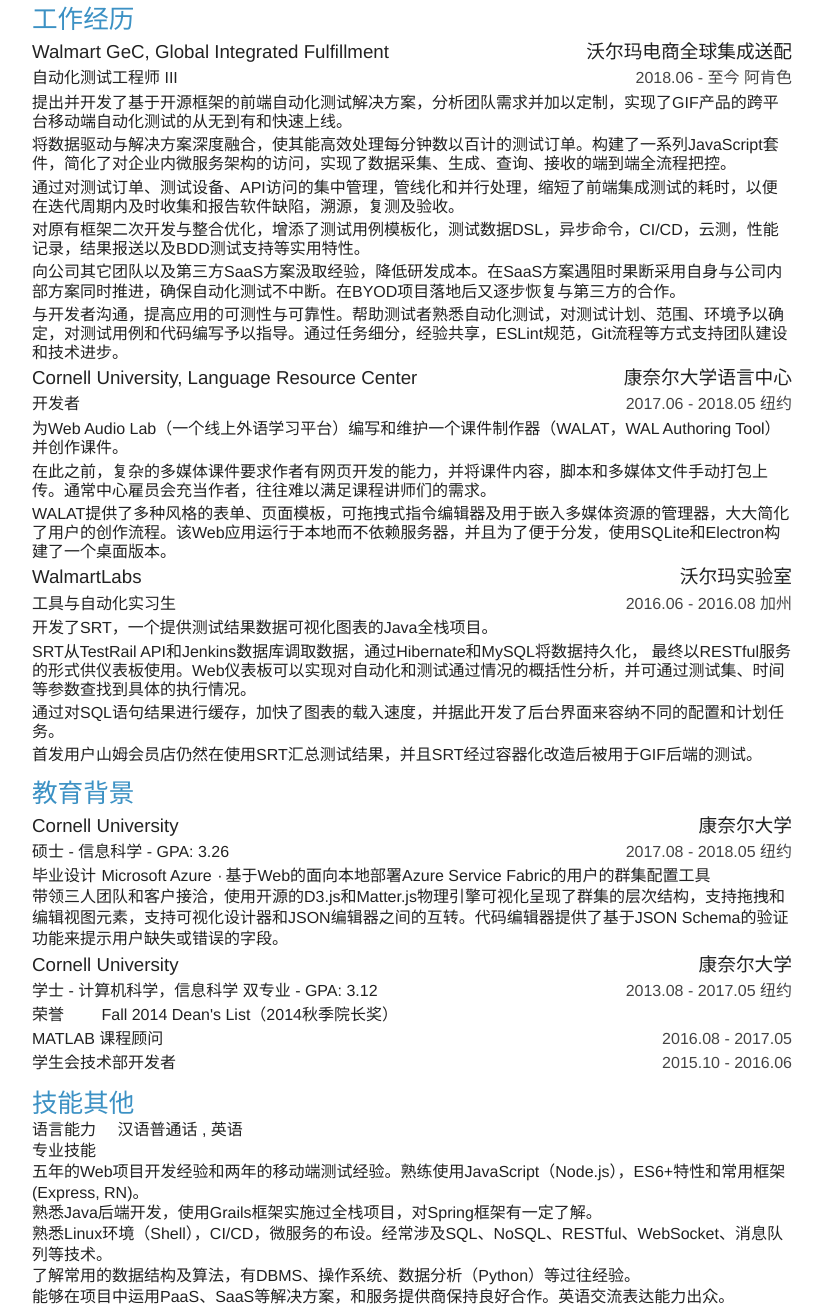
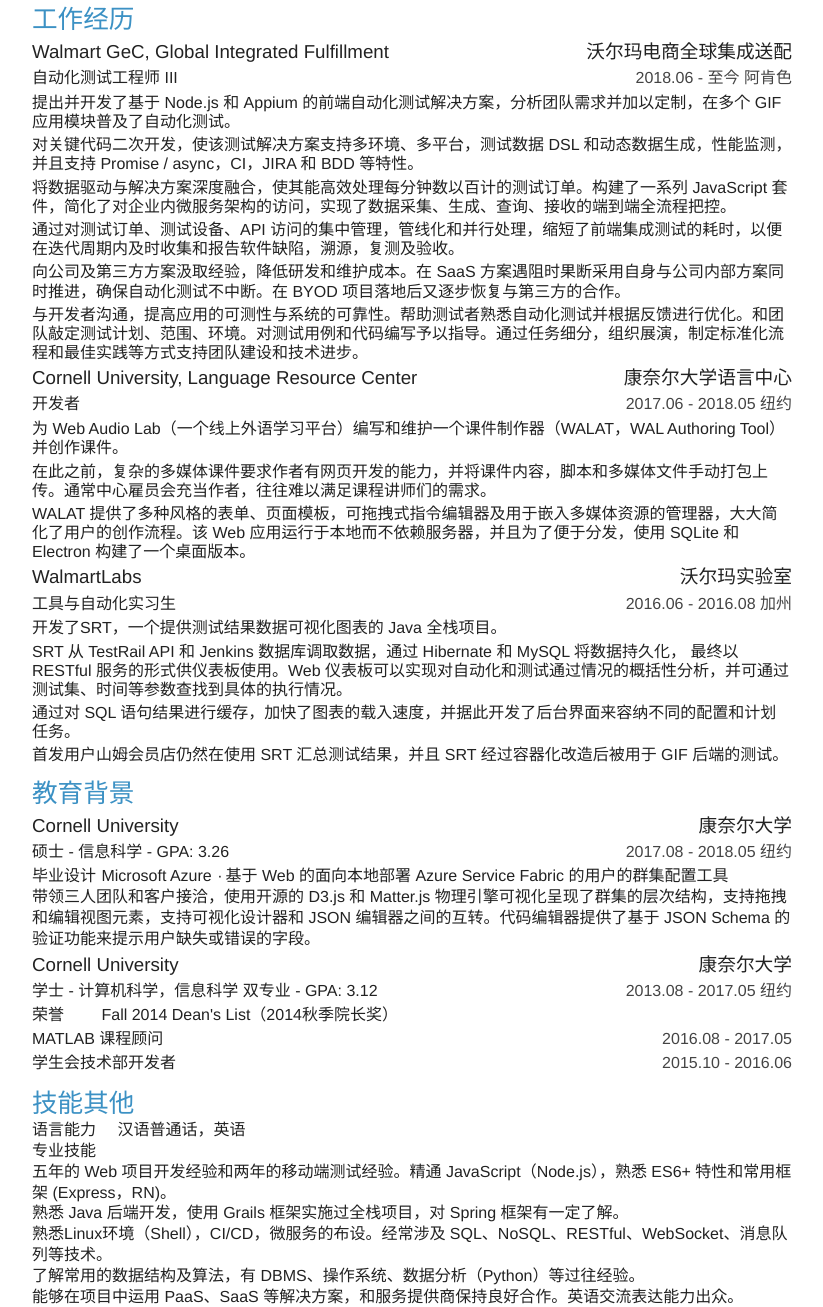
Before and after one commit to xenialaq/resume, a website: page Qian_Ke_cn.html in a window 1280 px wide. Shown: the part 157-1464 px from the top of the page, without its empty margins (8-831 px from the left). Drawn offline with Linux system fonts and the light colour scheme; a web font is replaced by a local one.

Commit message:
cn improved

```diff
--- a/Qian_Ke_cn.html
+++ b/Qian_Ke_cn.html
@@ -80,22 +80,22 @@
         <div class="summary">
           <p>
             <p>
-              提出并开发了基于开源框架的前端自动化测试解决方案，分析团队需求并加以定制，实现了GIF产品的跨平台移动端自动化测试的从无到有和快速上线。
+              提出并开发了基于 Node.js 和 Appium 的前端自动化测试解决方案，分析团队需求并加以定制，在多个 GIF 应用模块普及了自动化测试。
             </p>
             <p>
-              将数据驱动与解决方案深度融合，使其能高效处理每分钟数以百计的测试订单。构建了一系列JavaScript套件，简化了对企业内微服务架构的访问，实现了数据采集、生成、查询、接收的端到端全流程把控。
+              对关键代码二次开发，使该测试解决方案支持多环境、多平台，测试数据 DSL 和动态数据生成，性能监测，并且支持 Promise / async，CI，JIRA 和 BDD 等特性。
             </p>
             <p>
-              通过对测试订单、测试设备、API访问的集中管理，管线化和并行处理，缩短了前端集成测试的耗时，以便在迭代周期内及时收集和报告软件缺陷，溯源，复测及验收。
+              将数据驱动与解决方案深度融合，使其能高效处理每分钟数以百计的测试订单。构建了一系列 JavaScript 套件，简化了对企业内微服务架构的访问，实现了数据采集、生成、查询、接收的端到端全流程把控。
             </p>
             <p>
-              对原有框架二次开发与整合优化，增添了测试用例模板化，测试数据DSL，异步命令，CI/CD，云测，性能记录，结果报送以及BDD测试支持等实用特性。
+              通过对测试订单、测试设备、API 访问的集中管理，管线化和并行处理，缩短了前端集成测试的耗时，以便在迭代周期内及时收集和报告软件缺陷，溯源，复测及验收。
             </p>
             <p>
-              向公司其它团队以及第三方SaaS方案汲取经验，降低研发成本。在SaaS方案遇阻时果断采用自身与公司内部方案同时推进，确保自动化测试不中断。在BYOD项目落地后又逐步恢复与第三方的合作。
+              向公司及第三方方案汲取经验，降低研发和维护成本。在 SaaS 方案遇阻时果断采用自身与公司内部方案同时推进，确保自动化测试不中断。在 BYOD 项目落地后又逐步恢复与第三方的合作。
             </p>
             <p>
-              与开发者沟通，提高应用的可测性与可靠性。帮助测试者熟悉自动化测试，对测试计划、范围、环境予以确定，对测试用例和代码编写予以指导。通过任务细分，经验共享，ESLint规范，Git流程等方式支持团队建设和技术进步。
+              与开发者沟通，提高应用的可测性与系统的可靠性。帮助测试者熟悉自动化测试并根据反馈进行优化。和团队敲定测试计划、范围、环境。对测试用例和代码编写予以指导。通过任务细分，组织展演，制定标准化流程和最佳实践等方式支持团队建设和技术进步。
             </p>
           </p>
         </div>
@@ -124,13 +124,13 @@
         </div>
         <div class="summary">
           <p>
-            为Web Audio Lab（一个线上外语学习平台）编写和维护一个课件制作器（WALAT，WAL Authoring Tool）并创作课件。
+            为 Web Audio Lab（一个线上外语学习平台）编写和维护一个课件制作器（WALAT，WAL Authoring Tool）并创作课件。
           </p>
           <p>
             在此之前，复杂的多媒体课件要求作者有网页开发的能力，并将课件内容，脚本和多媒体文件手动打包上传。通常中心雇员会充当作者，往往难以满足课程讲师们的需求。
           </p>
           <p>
-            WALAT提供了多种风格的表单、页面模板，可拖拽式指令编辑器及用于嵌入多媒体资源的管理器，大大简化了用户的创作流程。该Web应用运行于本地而不依赖服务器，并且为了便于分发，使用SQLite和Electron构建了一个桌面版本。
+            WALAT 提供了多种风格的表单、页面模板，可拖拽式指令编辑器及用于嵌入多媒体资源的管理器，大大简化了用户的创作流程。该 Web 应用运行于本地而不依赖服务器，并且为了便于分发，使用 SQLite 和 Electron 构建了一个桌面版本。
           </p>
         </div>
       </div>
@@ -157,16 +157,16 @@
           </div>
         </div>
         <div class="summary">
-          <p>开发了SRT，一个提供测试结果数据可视化图表的Java全栈项目。</p>
+          <p>开发了SRT，一个提供测试结果数据可视化图表的 Java 全栈项目。</p>
           <p>
-            SRT从TestRail API和Jenkins数据库调取数据，通过Hibernate和MySQL将数据持久化，
-            最终以RESTful服务的形式供仪表板使用。Web仪表板可以实现对自动化和测试通过情况的概括性分析，并可通过测试集、时间等参数查找到具体的执行情况。
+            SRT 从 TestRail API 和 Jenkins 数据库调取数据，通过 Hibernate 和 MySQL 将数据持久化，
+            最终以 RESTful 服务的形式供仪表板使用。Web 仪表板可以实现对自动化和测试通过情况的概括性分析，并可通过测试集、时间等参数查找到具体的执行情况。
           </p>
           <p>
-            通过对SQL语句结果进行缓存，加快了图表的载入速度，并据此开发了后台界面来容纳不同的配置和计划任务。
+            通过对 SQL 语句结果进行缓存，加快了图表的载入速度，并据此开发了后台界面来容纳不同的配置和计划任务。
           </p>
           <p>
-            首发用户山姆会员店仍然在使用SRT汇总测试结果，并且SRT经过容器化改造后被用于GIF后端的测试。
+            首发用户山姆会员店仍然在使用 SRT 汇总测试结果，并且 SRT 经过容器化改造后被用于 GIF 后端的测试。
           </p>
         </div>
       </div>
@@ -211,11 +211,11 @@
           <ul class="courses mt0 mb0">
             <span class="header">毕业设计</span>
             <li>Microsoft Azure</li>
-            <li>基于Web的面向本地部署Azure Service Fabric的用户的群集配置工具</li>
+            <li>基于 Web 的面向本地部署 Azure Service Fabric 的用户的群集配置工具</li>
           </ul>
           <div class="summary">
-            带领三人团队和客户接洽，使用开源的D3.js和Matter.js物理引擎可视化呈现了群集的层次结构，支持拖拽和编辑视图元素，支持可视化设计器和JSON编辑器之间的互转。代码编辑器提供了基于JSON
-            Schema的验证功能来提示用户缺失或错误的字段。
+            带领三人团队和客户接洽，使用开源的 D3.js 和 Matter.js 物理引擎可视化呈现了群集的层次结构，支持拖拽和编辑视图元素，支持可视化设计器和 JSON 编辑器之间的互转。代码编辑器提供了基于 JSON
+            Schema 的验证功能来提示用户缺失或错误的字段。
           </div>
         </div>
       </div>
@@ -306,7 +306,7 @@
           语言能力
         </div>
         <div class="keywords">
-          汉语普通话 , 英语
+          汉语普通话，英语
         </div>
       </div>
       <div class="item mb0">
@@ -314,11 +314,11 @@
           专业技能
         </div>
         <ul class="list mt0 mb0">
-          <li>五年的Web项目开发经验和两年的移动端测试经验。熟练使用JavaScript（Node.js），ES6+特性和常用框架 (Express, RN)。</li>
-          <li>熟悉Java后端开发，使用Grails框架实施过全栈项目，对Spring框架有一定了解。</li>
-          <li>熟悉Linux环境（Shell），CI/CD，微服务的布设。经常涉及SQL、NoSQL、RESTful、WebSocket、消息队列等技术。</li>
-          <li>了解常用的数据结构及算法，有DBMS、操作系统、数据分析（Python）等过往经验。</li>
-          <li>能够在项目中运用PaaS、SaaS等解决方案，和服务提供商保持良好合作。英语交流表达能力出众。</li>
+          <li>五年的 Web 项目开发经验和两年的移动端测试经验。精通 JavaScript（Node.js），熟悉 ES6+ 特性和常用框架 (Express，RN)。</li>
+          <li>熟悉 Java 后端开发，使用 Grails 框架实施过全栈项目，对 Spring 框架有一定了解。</li>
+          <li>熟悉Linux环境（Shell），CI/CD，微服务的布设。经常涉及 SQL、NoSQL、RESTful、WebSocket、消息队列等技术。</li>
+          <li>了解常用的数据结构及算法，有 DBMS、操作系统、数据分析（Python）等过往经验。</li>
+          <li>能够在项目中运用 PaaS、SaaS 等解决方案，和服务提供商保持良好合作。英语交流表达能力出众。</li>
         </ul>
       </div>
     </section>
```
Also changed, not shown: 3 other files.
